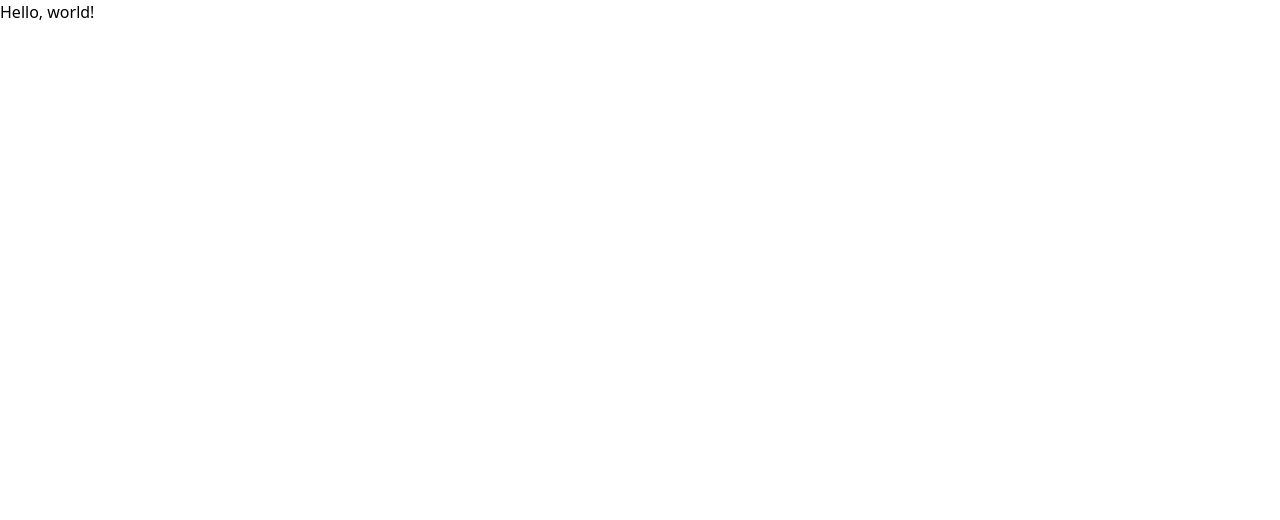
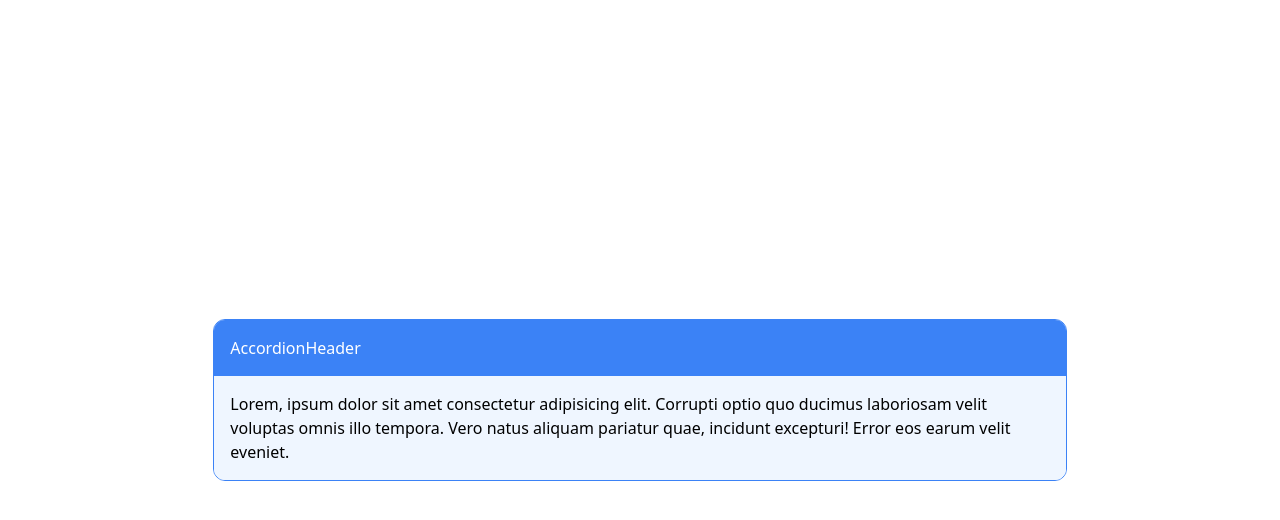
Before and after one commit to mehmetext/acilir-kapanir-div-next, a Next.js app: page / in a window 1280 px wide. Shown: the top 520 px of the page. Built offline with nearby package versions, Linux system fonts and the light colour scheme.

Commit message:
Accordion component eklendi

```diff
--- /dev/null
+++ b/src/components/Accordion.tsx
@@ -0,0 +1,19 @@
+export default function Accordion() {
+	return (
+		<div className="flex flex-col border border-blue-500 rounded-xl overflow-hidden">
+			<div className="bg-blue-500 text-white p-4 select-none cursor-pointer">
+				AccordionHeader
+			</div>
+			<div className="overflow-hidden transition-all duration-300">
+				<div className="p-4 bg-blue-50">
+					<p>
+						Lorem, ipsum dolor sit amet consectetur adipisicing elit. Corrupti
+						optio quo ducimus laboriosam velit voluptas omnis illo tempora. Vero
+						natus aliquam pariatur quae, incidunt excepturi! Error eos earum
+						velit eveniet.
+					</p>
+				</div>
+			</div>
+		</div>
+	);
+}
--- a/src/pages/index.tsx
+++ b/src/pages/index.tsx
@@ -1,3 +1,4 @@
+import Accordion from "@/components/Accordion";
 import Head from "next/head";
 
 export default function Home() {
@@ -12,7 +13,11 @@ export default function Home() {
 				<meta name="viewport" content="width=device-width, initial-scale=1" />
 				<link rel="icon" href="/favicon.ico" />
 			</Head>
-			Hello, world!
+			<div className="flex w-screen h-screen justify-center items-center">
+				<div className="flex flex-col w-2/3 gap-4">
+					<Accordion />
+				</div>
+			</div>
 		</>
 	);
 }
```
